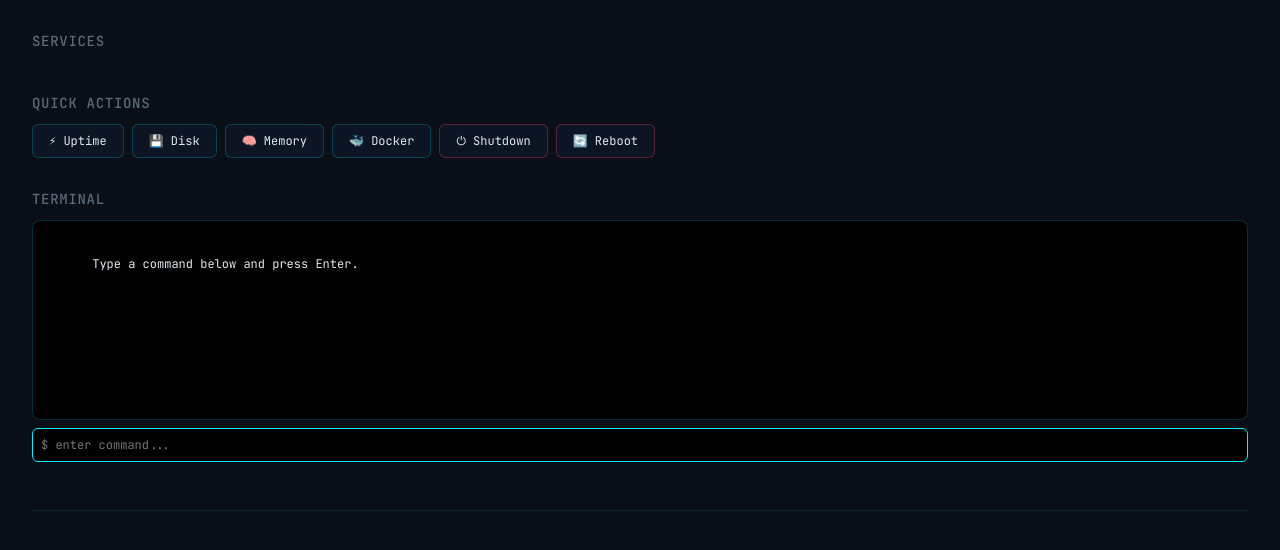
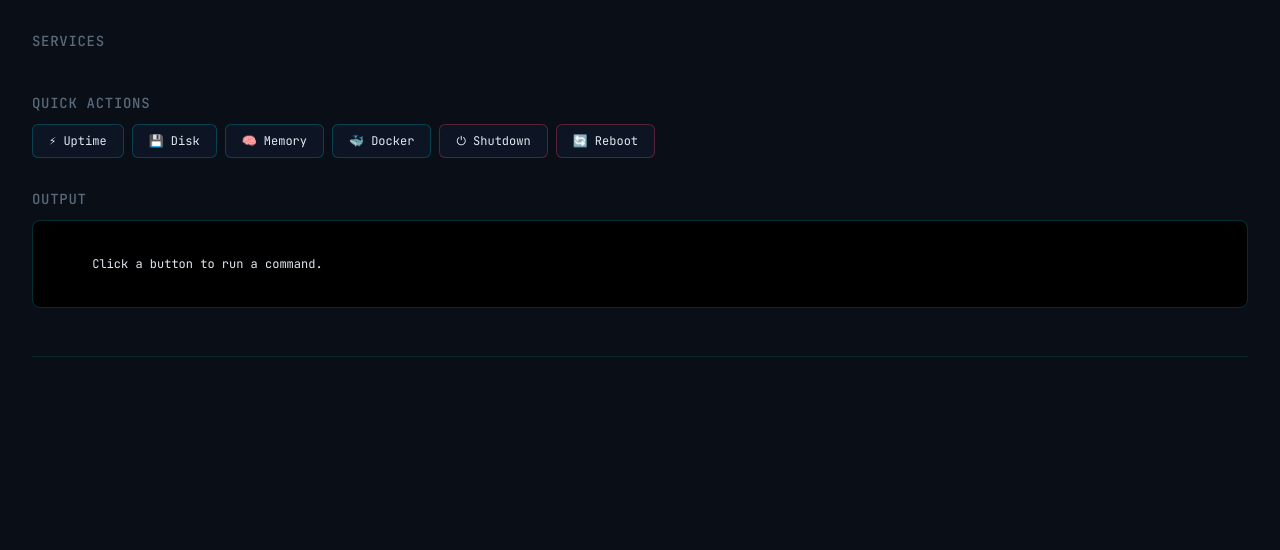
Before and after one commit to FabriSilve/homekase, a FastAPI app: page / in a window 1280 px wide. Shown: the part 63-613 px from the top of the page. Run offline with FastAPI, Linux system fonts and the light colour scheme.

Commit message:
feat: improve companion app

```diff
--- a/services/app/main.py
+++ b/services/app/main.py
@@ -141,85 +141,73 @@
         tailscale=ts,
         installed_apps=list(apps.keys()),
         dashboard_password=bool(DASHBOARD_PASSWORD),
+        session_valid=_check_session(request),
     )
     return HTMLResponse(html)
 
 
-_DASHBOARD_LOCKED = """\
-<div id="dashboard-content" style="text-align:center;padding:3rem 1rem;">
-  <p style="color:var(--text-muted);margin-bottom:1rem;">🔒 Enter password to access Quick Actions and Terminal</p>
-  <form hx-post="/api/unlock" hx-swap="outerHTML" style="display:flex;gap:0.5rem;justify-content:center;">
-    <input type="password" name="password" class="terminal-input"
-           placeholder="Dashboard password" style="max-width:240px;">
-    <button class="btn" type="submit">Unlock</button>
-  </form>
-</div>"""
-
-_DASHBOARD_UNLOCKED = """\
+_SHORTCUTS = """\
 <div class="section-title">Quick Actions</div>
 <div class="actions">
   <button class="btn"
           hx-post="/api/exec"
           hx-vals='{"command": "uptime"}'
-          hx-target="#terminal"
+          hx-target="#output"
           hx-swap="innerHTML">
     ⚡ Uptime
   </button>
   <button class="btn"
           hx-post="/api/exec"
           hx-vals='{"command": "df -h /"}'
-          hx-target="#terminal"
+          hx-target="#output"
           hx-swap="innerHTML">
     💾 Disk
   </button>
   <button class="btn"
           hx-post="/api/exec"
           hx-vals='{"command": "free -h"}'
-          hx-target="#terminal"
+          hx-target="#output"
           hx-swap="innerHTML">
     🧠 Memory
   </button>
   <button class="btn"
           hx-post="/api/exec"
           hx-vals='{"command": "docker ps"}'
-          hx-target="#terminal"
+          hx-target="#output"
           hx-swap="innerHTML">
     🐳 Docker
   </button>
   <button class="btn btn-danger"
           hx-post="/api/exec"
           hx-vals='{"command": "sudo shutdown -h now"}'
-          hx-target="#terminal"
+          hx-target="#output"
           hx-swap="innerHTML">
     ⏻ Shutdown
   </button>
   <button class="btn btn-danger"
           hx-post="/api/exec"
           hx-vals='{"command": "sudo reboot"}'
-          hx-target="#terminal"
+          hx-target="#output"
           hx-swap="innerHTML">
     🔄 Reboot
   </button>
 </div>
-<div class="section-title">Terminal</div>
-<div class="terminal" id="terminal">
-  Type a command below and press Enter.
-</div>
-<form class="terminal-input-row"
-      hx-post="/api/exec"
-      hx-target="#terminal"
-      hx-swap="innerHTML"
-      hx-on::after-request="this.reset()">
-  <input type="text" class="terminal-input" name="command"
-         placeholder="$ enter command..." autofocus>
-</form>"""
+<div class="section-title">Output</div>
+<div class="output" id="output">
+  Click a button to run a command.
+</div>"""
 
 
-@app.get("/api/section/dashboard", response_class=HTMLResponse)
-async def section_dashboard(request: Request):
-    if _check_session(request):
-        return HTMLResponse(_DASHBOARD_UNLOCKED)
-    return HTMLResponse(_DASHBOARD_LOCKED)
+@app.get("/api/lock-form", response_class=HTMLResponse)
+async def lock_form():
+    return HTMLResponse(
+        '<div class="unlock-form" id="lock-section">'
+        '<input type="password" name="password" class="terminal-input" '
+        'placeholder="Dashboard password" style="max-width:240px;">'
+        '<button class="btn" type="submit" '
+        'hx-post="/api/unlock" hx-target="#actions-section" hx-swap="outerHTML">'
+        "Unlock</button></div>"
+    )
 
 
 @app.post("/api/unlock", response_class=HTMLResponse)
@@ -228,16 +216,16 @@
     password = data.get("password", "")
     if password != DASHBOARD_PASSWORD:
         return HTMLResponse(
-            '<div id="dashboard-content" style="text-align:center;padding:3rem 1rem;">'
-            '<p style="color:var(--accent-red);margin-bottom:1rem;">🔒 Wrong password</p>'
-            '<form hx-post="/api/unlock" hx-swap="outerHTML" style="display:flex;gap:0.5rem;justify-content:center;">'
+            '<div class="unlock-form" id="lock-section">'
+            '<p style="color:var(--accent-red);margin-bottom:0.5rem;">Wrong password</p>'
             '<input type="password" name="password" class="terminal-input" '
             'placeholder="Dashboard password" style="max-width:240px;">'
-            '<button class="btn" type="submit">Unlock</button>'
-            "</form></div>"
+            '<button class="btn" type="submit" '
+            'hx-post="/api/unlock" hx-target="#actions-section" hx-swap="outerHTML">'
+            "Unlock</button></div>"
         )
     token = _make_session_token()
-    resp = HTMLResponse("<script>location.reload()</script>")
+    resp = HTMLResponse(_SHORTCUTS)
     resp.set_cookie(
         "homekase_session", token,
         httponly=True, samesite="lax", max_age=86400,
```
Also changed, not shown: services/app/templates/index.html (+44 -33 lines).
